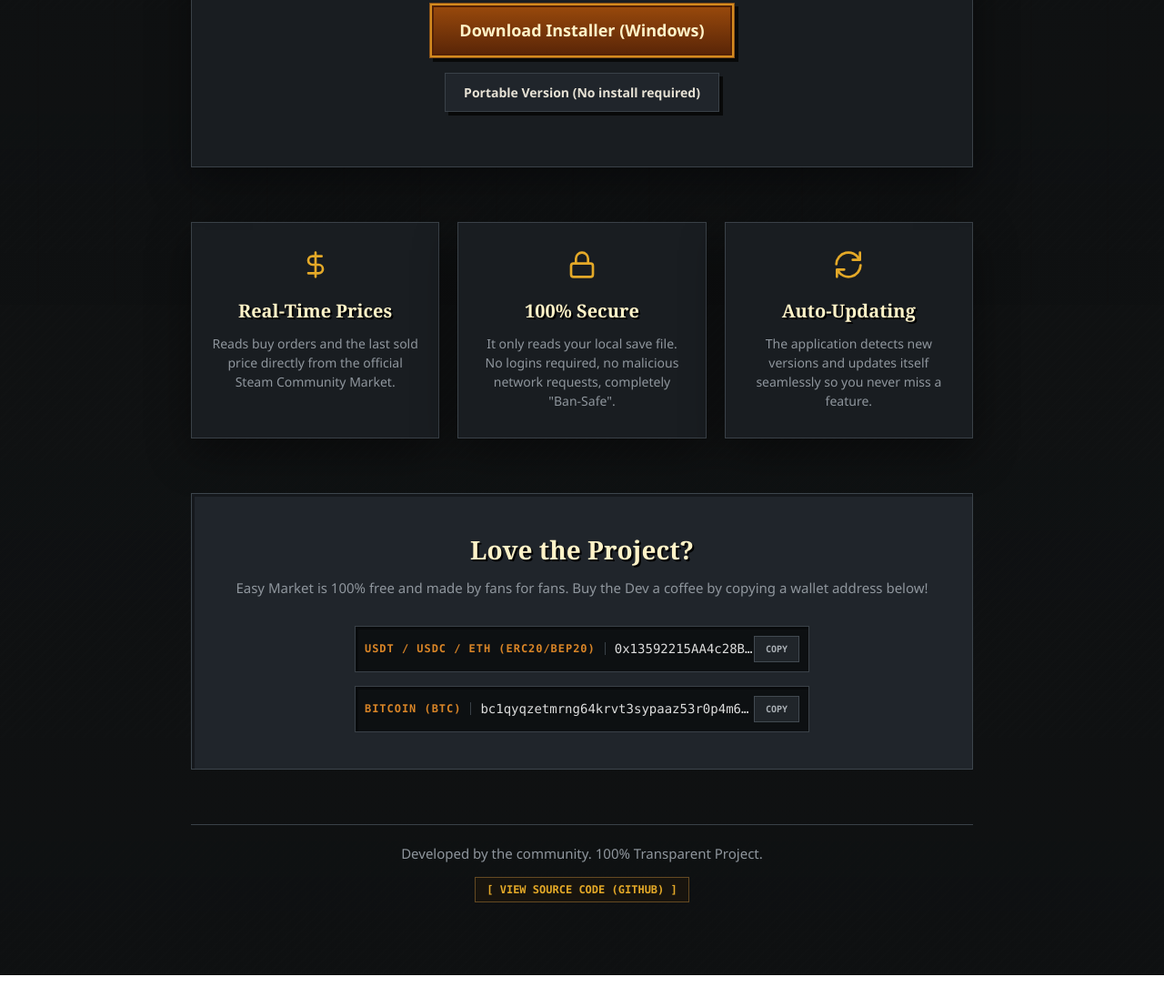
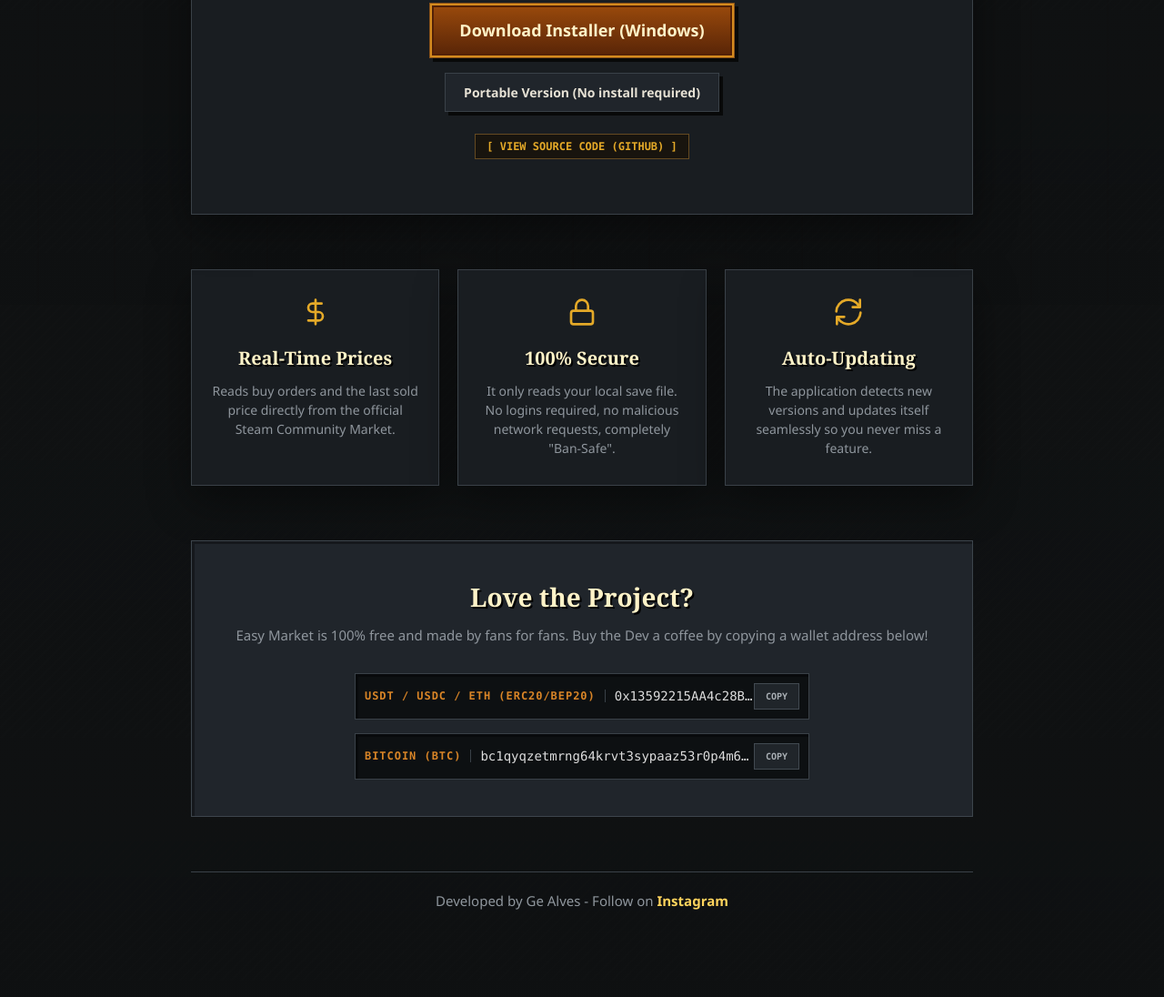
Before and after one commit to gezada/tbh-easymarket, an Electron app: page docs/index.html in a window 1280 px wide. Shown: the part 465-1561 px from the top of the page at 91% size. Before the commit the page ends 1537 px from the top, so only its background shows below. Drawn offline with Linux system fonts and the light colour scheme; no server answers.

Commit message:
style: Move GitHub link to hero and update footer with Instagram

```diff
--- a/docs/index.html
+++ b/docs/index.html
@@ -30,6 +30,9 @@
         </a>
         <a id="btn-portable" href="#" class="btn btn-secondary" aria-label="Download Portable">
           Portable Version (No install required)
+        </a>
+        <a href="https://github.com/gezada/tbh-easymarket" target="_blank" rel="noopener noreferrer" class="github-link" style="margin-top: 8px;">
+          [ VIEW SOURCE CODE (GITHUB) ]
         </a>
       </div>
       <div id="loading-state" class="loading-state">Fetching the latest release...</div>
@@ -82,10 +85,7 @@
     </section>
 
     <footer>
-      <p>Developed by the community. 100% Transparent Project.</p>
-      <a href="https://github.com/gezada/tbh-easymarket" target="_blank" rel="noopener noreferrer" class="github-link">
-        [ VIEW SOURCE CODE (GITHUB) ]
-      </a>
+      <p>Developed by Ge Alves - Follow on <a href="https://www.instagram.com/omwgeorge/" target="_blank" rel="noopener noreferrer" style="color: var(--gold-light); text-decoration: none; font-weight: 700;">Instagram</a></p>
     </footer>
   </main>
 
```
